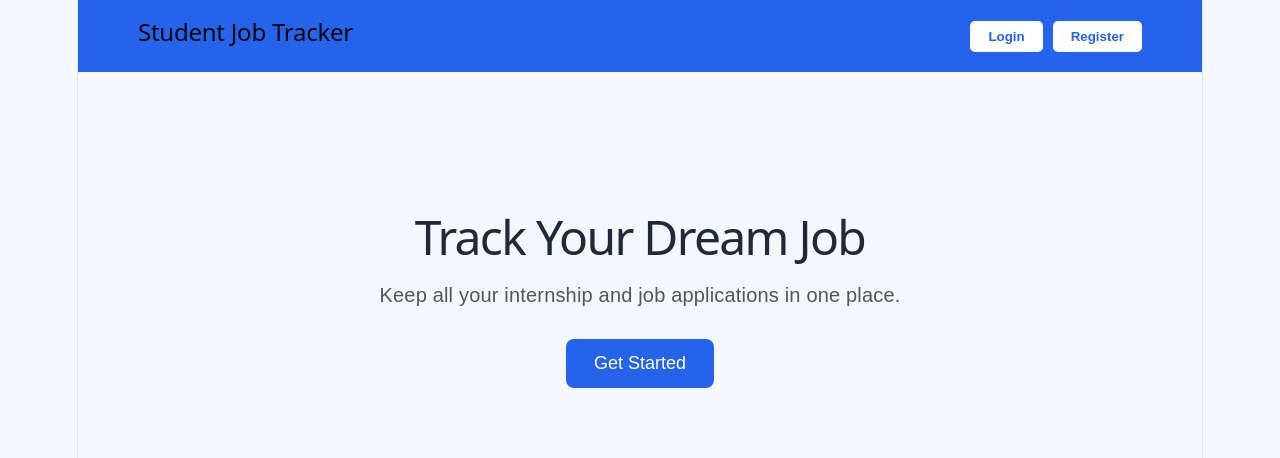
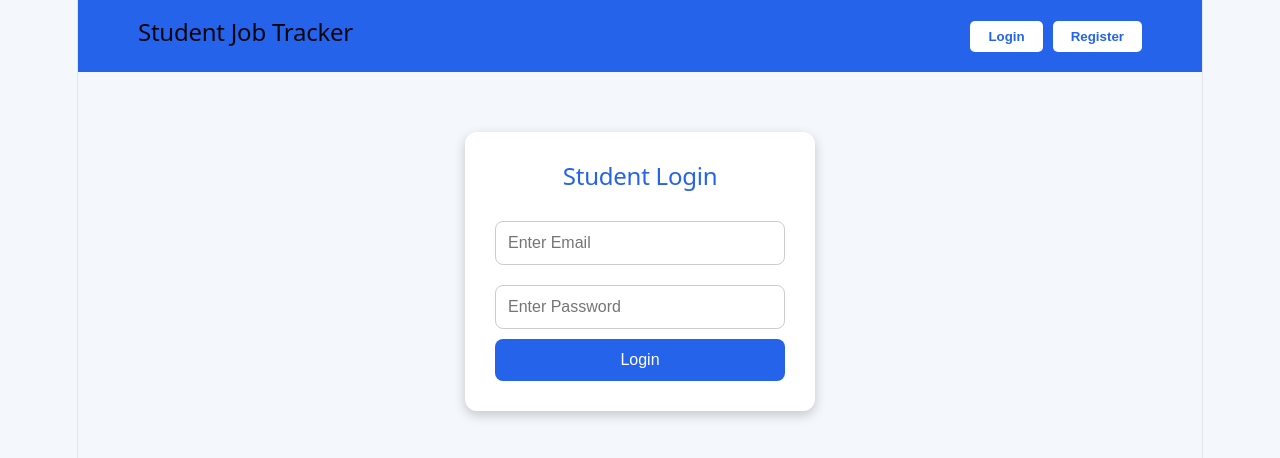
Before and after one commit to Ankita2510-del/Student-Job-Tracker, a React app in the folder frontend/: page / in a window 1280 px wide. Shown: the top 458 px of the page. Built offline with nearby package versions, Linux system fonts and the light colour scheme; the HTML template or start-up script is replaced by a standard one.

Commit message:
Add student login page UI

```diff
--- a/frontend/src/App.jsx
+++ b/frontend/src/App.jsx
@@ -1,4 +1,5 @@
 import "./App.css";
+import Login from "./components/Login";
 
 function App() {
   return (
@@ -12,15 +13,7 @@ function App() {
         </div>
       </nav>
 
-      <section className="hero">
-        <h1>Track Your Dream Job</h1>
-
-        <p>
-          Keep all your internship and job applications in one place.
-        </p>
-
-        <button>Get Started</button>
-      </section>
+      <Login />
     </>
   );
 }
--- /dev/null
+++ b/frontend/src/components/Login.css
@@ -0,0 +1,45 @@
+.login-container {
+  display: flex;
+  justify-content: center;
+  align-items: center;
+  margin-top: 60px;
+}
+
+.login-box {
+  width: 350px;
+  background: #ffffff;
+  padding: 30px;
+  border-radius: 12px;
+  box-shadow: 0 4px 12px rgba(0, 0, 0, 0.2);
+  text-align: center;
+}
+
+.login-box h2 {
+  margin-bottom: 20px;
+  color: #2563eb;
+}
+
+.login-box input {
+  width: 100%;
+  padding: 12px;
+  margin: 10px 0;
+  border: 1px solid #ccc;
+  border-radius: 8px;
+  font-size: 16px;
+  box-sizing: border-box;
+}
+
+.login-box button {
+  width: 100%;
+  padding: 12px;
+  background: #2563eb;
+  color: white;
+  border: none;
+  border-radius: 8px;
+  font-size: 16px;
+  cursor: pointer;
+}
+
+.login-box button:hover {
+  background: #1d4ed8;
+}
--- /dev/null
+++ b/frontend/src/components/Login.jsx
@@ -0,0 +1,19 @@
+import "./Login.css";
+
+function Login() {
+  return (
+    <div className="login-container">
+      <div className="login-box">
+        <h2>Student Login</h2>
+
+        <input type="email" placeholder="Enter Email" />
+
+        <input type="password" placeholder="Enter Password" />
+
+        <button>Login</button>
+      </div>
+    </div>
+  );
+}
+
+export default Login;
```
